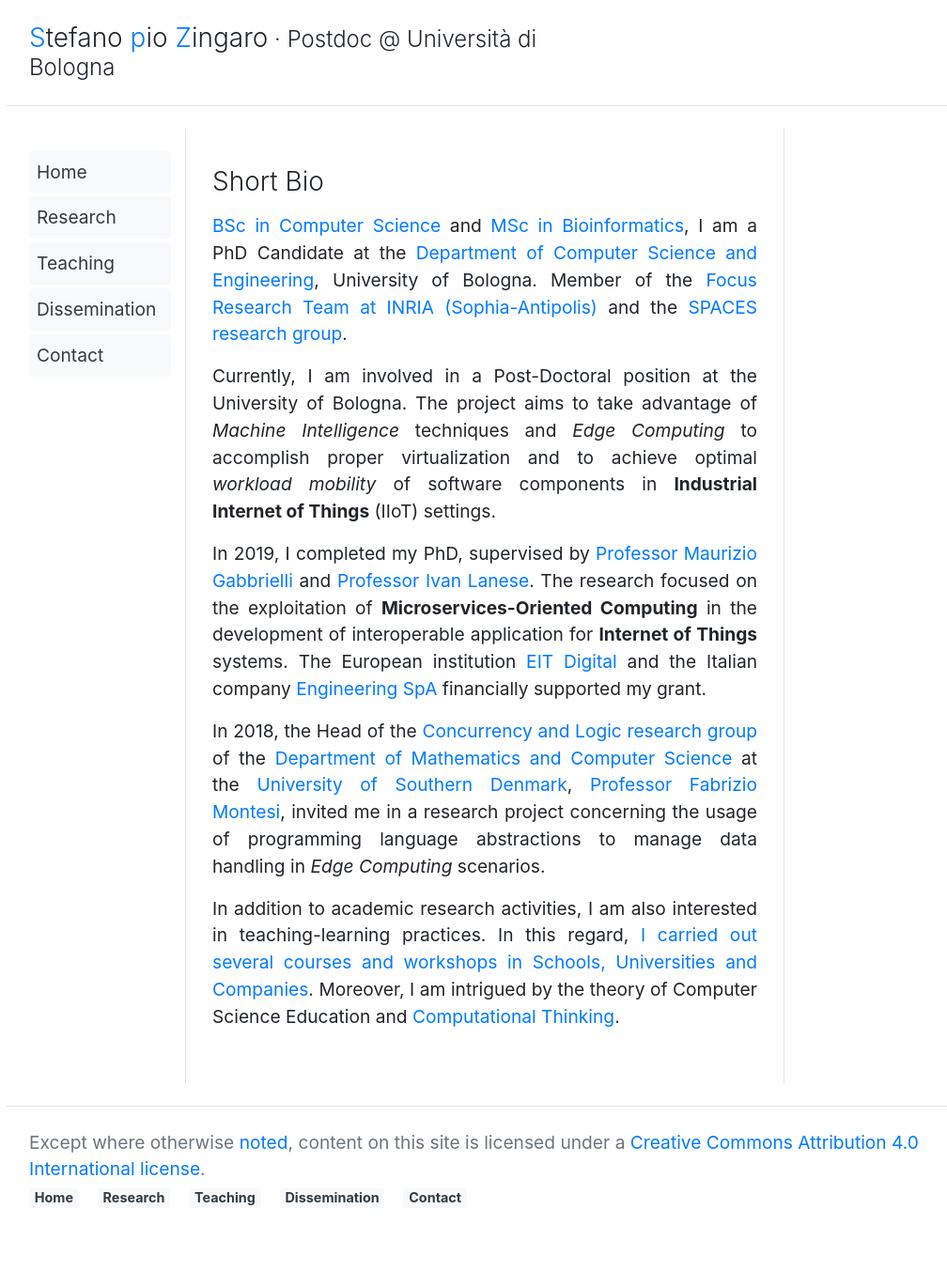
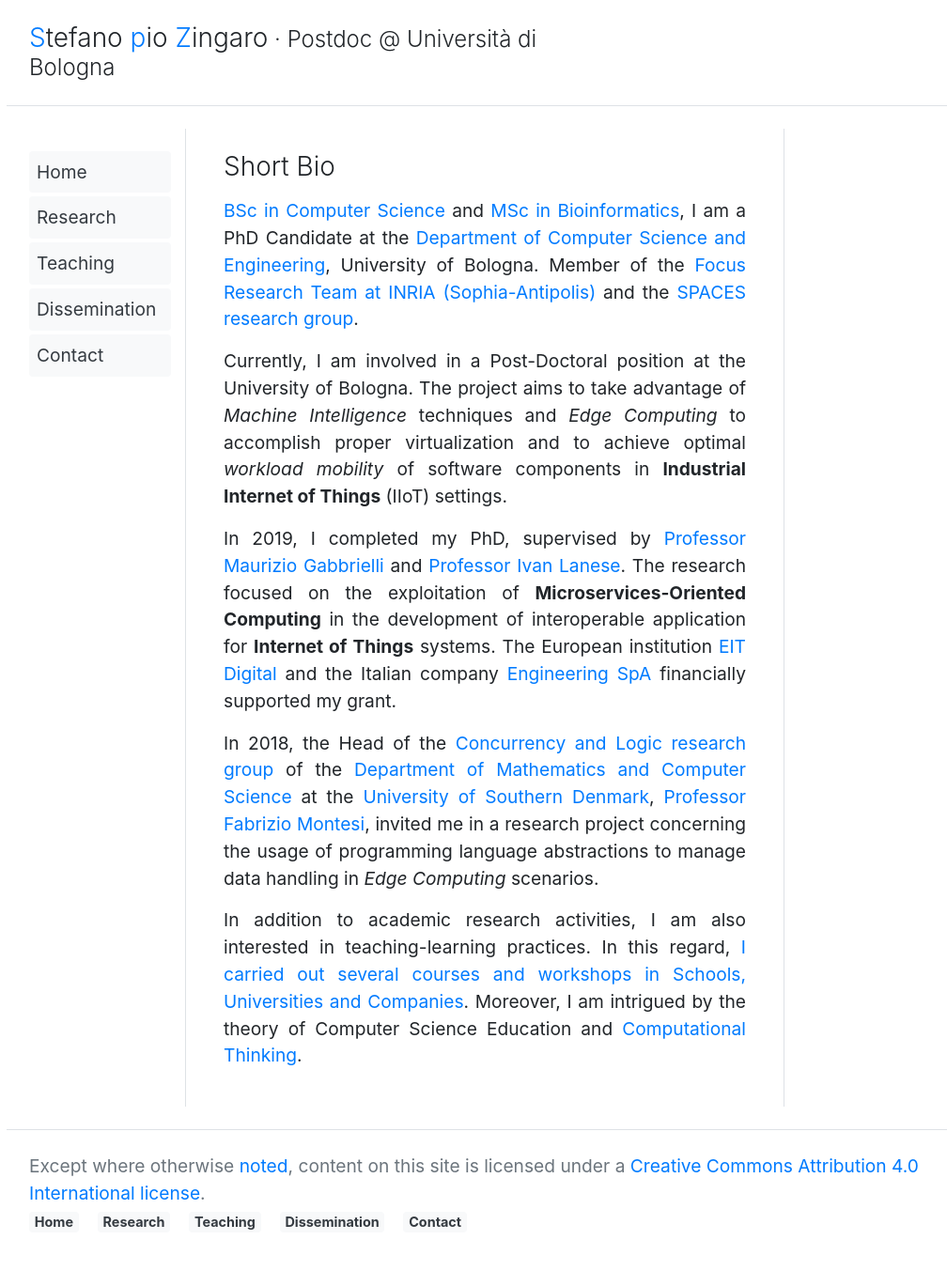
Before and after one commit to saltgz/saltgz.github.io, a Jekyll site: the page built from index.md, in a window 1280 px wide. Shown: the whole page at 94% size, without its empty margins (78-1086 px from the left). Built offline with Jekyll 4.4.1, drawn with Linux system fonts in a browser that asks for light colours; comment, search, counter and statistics services are not loaded; before the commit the page ends 1328 px from its top, so only the background shows below that.

Commit message:
Update page.html

```diff
--- a/_layouts/page.html
+++ b/_layouts/page.html
@@ -2,7 +2,7 @@
 layout: default
 ---
 
-<div class="px-1 py-3 text-justify">
+<div class="px-3 text-justify">
   <h3 class="font-weight-light">
     {{ page.title | escape }}
   </h3>
```
